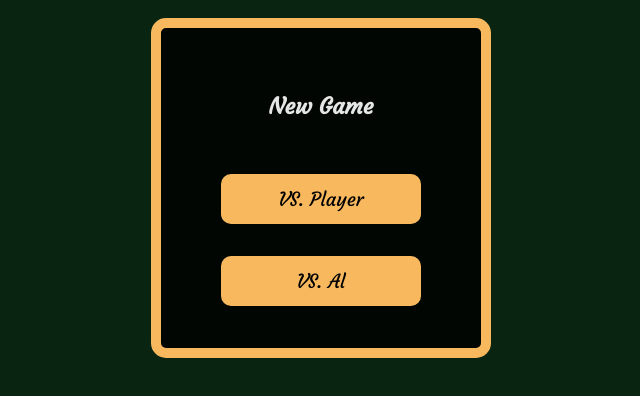
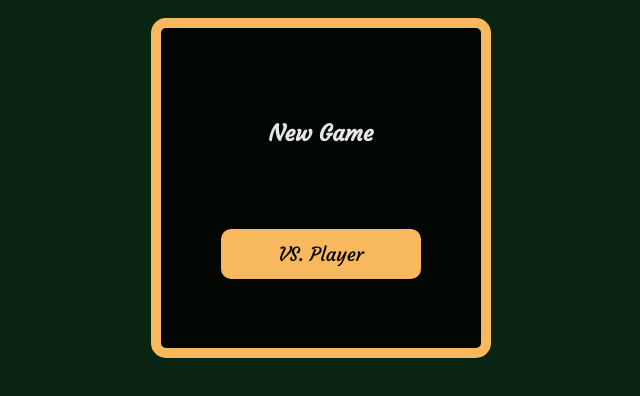
Before and after one commit to Chukky9/tic-tac-toe, a plain HTML site: page index.html in a window 1280 px wide. Shown: the part 292-688 px from the top of the page, without its empty margins (327-967 px from the left). Drawn offline with Linux system fonts and the light colour scheme.

Commit message:
Removed 'Al button'

```diff
--- a/index.html
+++ b/index.html
@@ -14,7 +14,7 @@
             <div class="new-game">
                 <h3>New Game</h3>
                 <button id="vs-player">VS. Player</button>
-                <button id="vs-al">VS. Al</button>
+                <!--<button id="vs-al">VS. Al</button>-->
             </div>
         </div>
         <section>
```
